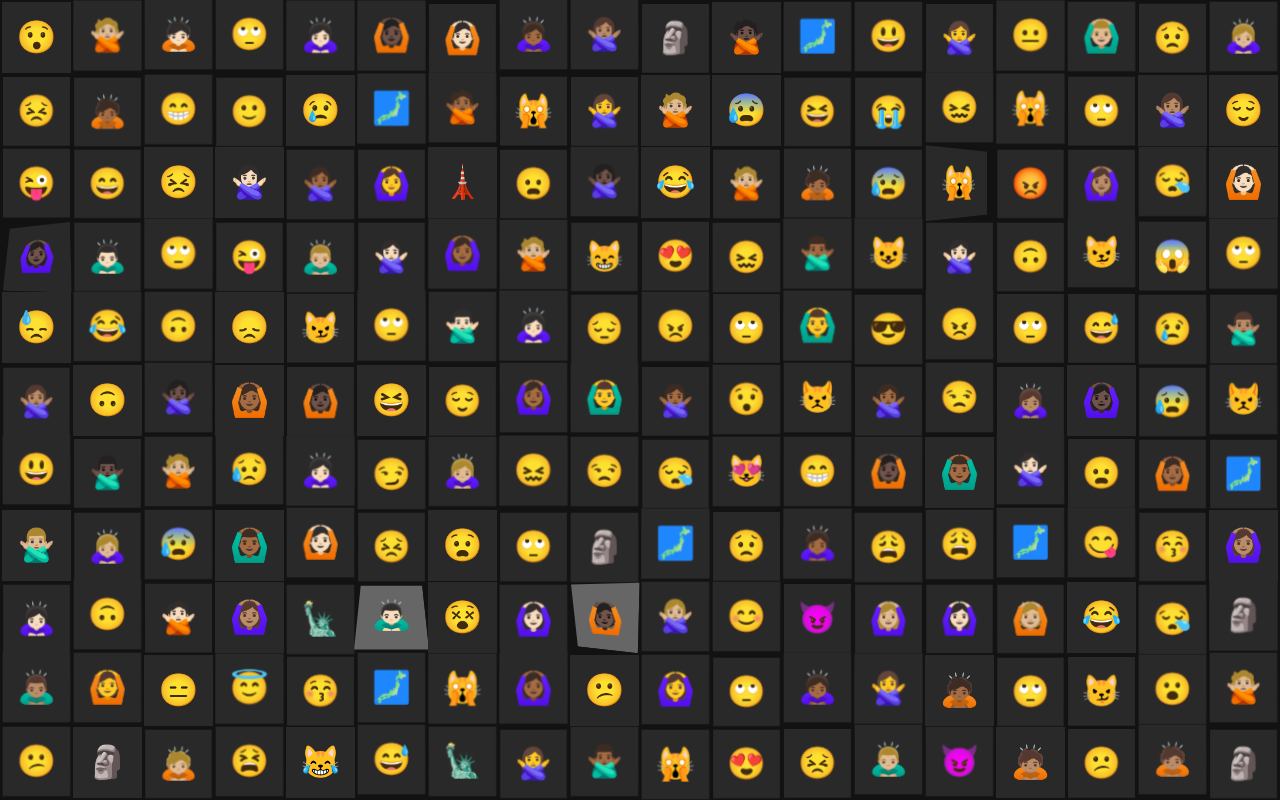
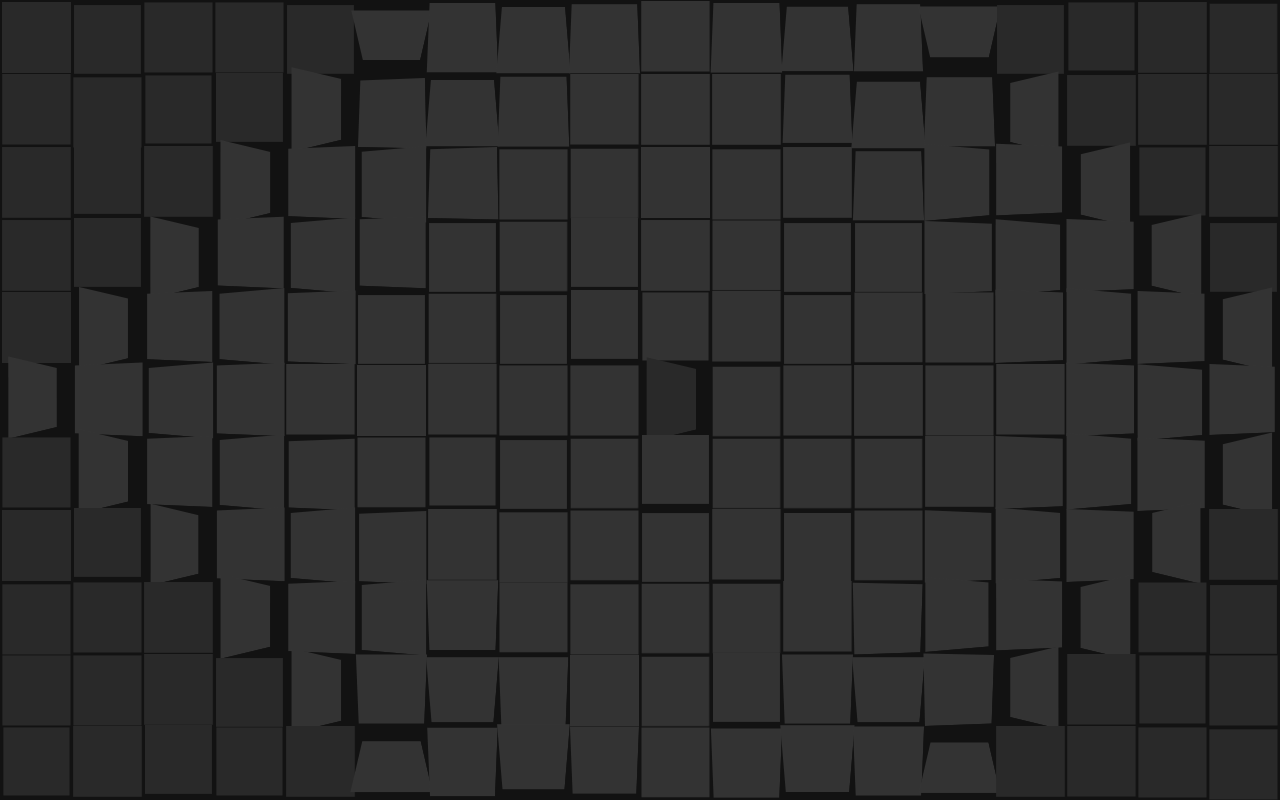
Before and after one commit to vitaliy-petrenko/squares, a React (Create React App) app: page / in a window 1280 px wide. Built offline with nearby package versions, Linux system fonts and the light colour scheme.

Commit message:
feat: common squares flip directions

```diff
--- a/package.json
+++ b/package.json
@@ -9,12 +9,14 @@
     "@testing-library/user-event": "^7.1.2",
     "@types/classnames": "^2.2.9",
     "@types/jest": "^24.0.0",
+    "@types/lodash": "^4.14.149",
     "@types/node": "^12.0.0",
     "@types/react": "^16.9.0",
     "@types/react-dom": "^16.9.0",
     "classnames": "^2.2.6",
     "framer-motion": "^1.6.18",
     "gh-pages": "^2.1.1",
+    "lodash": "^4.17.15",
     "node-sass": "^4.13.0",
     "react": "^16.12.0",
     "react-dom": "^16.12.0",
--- a/src/App.tsx
+++ b/src/App.tsx
@@ -1,32 +1,33 @@
-import React, { useEffect, useState } from 'react'
+import React, { useEffect } from 'react'
 import Grid from './components/Grid'
-import { calculateGridSize } from './helpers/grid'
 import { runScenario } from './helpers/scenario'
 
-const calculateGrid = () => calculateGridSize()
-
-const App: React.FC = ({ children }) => {
-  const
-    [grid, setGrid] = useState(calculateGrid()),
-    reCalc = () => setGrid(calculateGrid())
-
+const App: React.FC = () => {
   useEffect(() => {
-    window.addEventListener('resize', reCalc)
-
-    return () => window.removeEventListener('resize', reCalc)
+    console.log('something happends')
   })
 
   return (
-    <Grid columns={grid.columns} rows={grid.rows}/>
+    <Grid/>
   )
 }
 
 export default App
 
-runScenario([
-  { delay: 0, value: 10 },
-  { delay: 1000, value: 10 },
-  { delay: 1000, value: 'aDS' },
-  { delay: 1000, value: 10 },
-  { delay: 1000, value: 10 },
-], console.log)
+const run = async () => {
+  await runScenario([
+    { delay: 1000, value: () => 'function' },
+    { delay: 1000, value: 2 },
+    { delay: 1000, value: 3 },
+    { delay: 1000, value: 4 },
+    { delay: 1000, value: () => 'function' },
+  ], value => {
+    console.log(value)
+
+    return false
+  })
+}
+
+run().then(() => {
+  console.log('finally')
+})
--- a/src/components/Flipper/Flipper.module.scss
+++ b/src/components/Flipper/Flipper.module.scss
@@ -1,6 +1,6 @@
 @import '../../styles/abstract';
 
-$css-animations-duration: .8s;
+$css-animations-duration: 1.8s;
 
 .flipper {
   @include overlay;
@@ -21,7 +21,7 @@ $css-animations-duration: .8s;
   width: 100%;
   height: 100%;
   transform-style: preserve-3d;
-  transition: transform $css-animations-duration;
+  transition: transform $css-animations-duration cubic-bezier(0.175, 0.450, 0.190, 1.445);
   will-change: transform;
 }
 
@@ -36,7 +36,7 @@ $css-animations-duration: .8s;
 
   &:last-child {
     transform: rotateY(-180deg);
-    background: #666;
+    background: #333;
     transition: transform 0s $css-animations-duration;
 
     .isFlipped & {
--- a/src/components/Flipper/Flipper.tsx
+++ b/src/components/Flipper/Flipper.tsx
@@ -1,153 +1,40 @@
 import React from 'react'
 import classNames from 'classnames'
 import styles from './Flipper.module.scss'
-import { randomInteger } from '../../helpers/misc'
-
-const emojiArray = ['🗼',
-  '🗽',
-  '🗾',
-  '🗿',
-  '😀',
-  '😁',
-  '😂',
-  '😃',
-  '😄',
-  '😅',
-  '😆',
-  '😇',
-  '😈',
-  '😉',
-  '😊',
-  '😋',
-  '😌',
-  '😍',
-  '😎',
-  '😏',
-  '😐',
-  '😑',
-  '😒',
-  '😓',
-  '😔',
-  '😕',
-  '😖',
-  '😗',
-  '😘',
-  '😙',
-  '😚',
-  '😛',
-  '😜',
-  '😝',
-  '😞',
-  '😟',
-  '😠',
-  '😡',
-  '😢',
-  '😣',
-  '😤',
-  '😥',
-  '😦',
-  '😧',
-  '😨',
-  '😩',
-  '😪',
-  '😫',
-  '😬',
-  '😭',
-  '😮',
-  '😯',
-  '😰',
-  '😱',
-  '😲',
-  '😳',
-  '😴',
-  '😵',
-  '😶',
-  '😷',
-  '😸',
-  '😹',
-  '😺',
-  '😻',
-  '😼',
-  '😽',
-  '😾',
-  '😿',
-  '🙀',
-  '🙁',
-  '🙂',
-  '🙃',
-  '🙄',
-  '🙅🏻‍♀️',
-  '🙅🏻‍♂️',
-  '🙅🏻',
-  '🙅🏼‍♀️',
-  '🙅🏼‍♂️',
-  '🙅🏼',
-  '🙅🏽‍♀️',
-  '🙅🏽‍♂️',
-  '🙅🏽',
-  '🙅🏾‍♀️',
-  '🙅🏾‍♂️',
-  '🙅🏾',
-  '🙅🏿‍♀️',
-  '🙅🏿‍♂️',
-  '🙅🏿',
-  '🙅‍♀️',
-  '🙅‍♂️',
-  '🙅',
-  '🙆🏻‍♀️',
-  '🙆🏻‍♂️',
-  '🙆🏻',
-  '🙆🏼‍♀️',
-  '🙆🏼‍♂️',
-  '🙆🏼',
-  '🙆🏽‍♀️',
-  '🙆🏽‍♂️',
-  '🙆🏽',
-  '🙆🏾‍♀️',
-  '🙆🏾‍♂️',
-  '🙆🏾',
-  '🙆🏿‍♀️',
-  '🙆🏿‍♂️',
-  '🙆🏿',
-  '🙆‍♀️',
-  '🙆‍♂️',
-  '🙆',
-  '🙇🏻‍♀️',
-  '🙇🏻‍♂️',
-  '🙇🏻',
-  '🙇🏼‍♀️',
-  '🙇🏼‍♂️',
-  '🙇🏼',
-  '🙇🏽‍♀️',
-  '🙇🏽‍♂️',
-  '🙇🏽',
-  '🙇🏾‍♀️',
-  '🙇🏾‍♂️',
-  '🙇🏾',
-  '🙇🏿‍♀️',]
 
 interface IProps {
-
+  rowsCount: number,
+  columnsCount: number,
+  x: number,
+  y: number
 }
 
 interface IState {
   flip: boolean
-  flipDirection: string
-  emojis: string[]
 }
-
-const getRandomEmoji = (): string => emojiArray[randomInteger(emojiArray.length - 1)]
 
 export default class Flipper extends React.Component<IProps, IState> {
   constructor(props: IProps) {
     super(props)
     this.state = {
       flip: false,
-      flipDirection: randomInteger(8, 1).toString(),
-      emojis: [getRandomEmoji(), getRandomEmoji()]
     }
 
-    setInterval(this.flip, 2500 * randomInteger(40, 1))
+    const { rowsCount, columnsCount, x, y } = props
+
+    const
+      middleX = Math.floor(columnsCount / 2),
+      middleY = Math.floor(rowsCount / 2)
+
+    const delayStep = 400
+
+    console.log(middleX, middleY)
+
+    const iterationDuration = Math.max(middleX, middleY) * delayStep
+
+    setTimeout(() => {
+      setInterval(this.flip, iterationDuration)
+    }, (Math.abs(middleX - x) + Math.abs(middleY - y)) * delayStep)
   }
 
   flip = () => {
@@ -157,19 +44,67 @@ export default class Flipper extends React.Component<IProps, IState> {
     }))
   }
 
+  get flipDirectionClass() {
+    const { rowsCount, columnsCount, x, y } = this.props
+
+    const
+      middleX = Math.floor(columnsCount / 2),
+      middleY = Math.floor(rowsCount / 2),
+      diffX = x - middleX,
+      diffY = y - middleY
+
+    if (diffX === diffY) {
+      //middle
+      if (diffX === 0 && diffY === 0) {
+        return 'flipDirection4'
+      }
+
+      //corners
+      if (x < middleX) {
+        if (y < middleY) {
+          //to left top
+          return 'flipDirection1'
+        } else {
+          //to left bottom
+          return 'flipDirection7'
+        }
+      } else {
+        if (y < middleY) {
+          //to right top
+          return 'flipDirection3'
+        } else {
+          //to right bottom
+          return 'flipDirection5'
+        }
+      }
+    } else {
+      if (Math.abs(diffX) > Math.abs(diffY)) {
+        if (diffX < 0) {
+          return 'flipDirection8'
+        } else {
+          return 'flipDirection4'
+        }
+      } else {
+        if (diffY < 0) {
+          return 'flipDirection2'
+        } else {
+          return 'flipDirection6'
+        }
+      }
+    }
+  }
+
   render() {
-    const { flip, flipDirection, emojis } = this.state
+    const { flip } = this.state
 
     return (
-      <div className={classNames(styles.flipper, styles[`flipDirection${flipDirection}`], flip && styles.isFlipped)}
+      <div className={classNames(styles.flipper, styles[this.flipDirectionClass], flip && styles.isFlipped)}
            onClick={this.flip}>
         <div className={styles.flipperIn}>
           <div className={styles.flipperSide}>
-            {emojis[0]}
           </div>
 
           <div className={styles.flipperSide}>
-            {emojis[1]}
           </div>
         </div>
       </div>
--- a/src/components/Grid/Grid.module.scss
+++ b/src/components/Grid/Grid.module.scss
@@ -1,6 +1,6 @@
 @import '../../styles/abstract';
 
-$minCellSize: 40px;
+$minCellSize: 50px;
 $maxCellSize: 100px;
 
 :export {
--- a/src/components/Grid/Grid.tsx
+++ b/src/components/Grid/Grid.tsx
@@ -1,18 +1,49 @@
 import React, { useMemo, useState } from 'react'
+import { debounce } from 'lodash'
 import { orderedArray } from '../../helpers/misc'
 import Flipper from '../Flipper'
 import styles from './Grid.module.scss'
 import classNames from 'classnames'
+import { calculateGridSize } from '../../helpers/grid'
 
 interface IProps {
-  columns: number
-  rows: number
 }
 
-const Grid: React.FC<IProps> = ({ columns, rows }) => {
+const calculateGrid = () => calculateGridSize()
+
+class Grid extends React.Component<IProps> {
+  state = {
+    grid: calculateGrid()
+  }
+
+  get gridRows() {
+    return orderedArray(this.state.grid.rows)
+  }
+
+  get gridColumns() {
+    return orderedArray(this.state.grid.columns)
+  }
+
+  onWindowResize = () => {
+    this.setState({
+      grid: calculateGrid()
+    })
+  }
+
+  onWindowResizeDebounced = debounce(this.onWindowResize, 400)
+
+  componentDidMount(): void {
+    window.addEventListener('resize', this.onWindowResizeDebounced)
+  }
+
+  componentWillUnmount(): void {
+    window.removeEventListener('resize', this.onWindowResizeDebounced)
+  }
+
+  render() {
     const
-    rowsArray = orderedArray(rows),
-    columnsArray = orderedArray(columns)
+      rowsArray = this.gridRows,
+      columnsArray = this.gridColumns
 
     return (
       <div className={styles.grid}>
@@ -23,7 +54,12 @@ const Grid: React.FC<IProps> = ({ columns, rows }) => {
                 {
                   columnsArray.map(column => (
                     <Col key={column}>
-                    <Flipper/>
+                      <Flipper
+                        x={column}
+                        y={row}
+                        columnsCount={columnsArray.length}
+                        rowsCount={rowsArray.length}
+                      />
                     </Col>
                   ))
                 }
@@ -33,6 +69,7 @@ const Grid: React.FC<IProps> = ({ columns, rows }) => {
         </div>
       </div>
     )
+  }
 }
 
 const Row: React.FC = ({ children }) => <div className={styles.row}>{children}</div>
--- a/src/helpers/scenario.ts
+++ b/src/helpers/scenario.ts
@@ -1,7 +1,8 @@
-export type TScenario = { delay?: number, value: any }
+export type TScenarioValue = any | Function
+export type TScenario = { delay?: number, value: TScenarioValue }
 
 export const delay = (ms: number) => {
-  return new Promise(function (resolve, reject) {
+  return new Promise(function (resolve) {
     setTimeout(resolve, ms)
   })
 }
@@ -15,15 +16,16 @@ export const makeScenario = (scenarios: TScenario[]) => ({
         await delay(sceneDelay)
       }
 
-      yield value
+      yield typeof value === 'function' ? value() : value
     }
   }
 })
 
-export const runScenario = async <T>(scenes: TScenario[], process: (item: T) => any) => {
+export const runScenario = async <T>(scenes: TScenario[], process: (item: T) => boolean) => {
   const scenario = makeScenario(scenes)
 
   for await (const item of scenario) {
-    process(item)
+    const breakScenario = process(item)
+    if (breakScenario) break
   }
 }
```
Also changed, not shown: 1 other file (tests, documents, lock files or other folders). Lines whose indentation alone changed are shown as unchanged.
